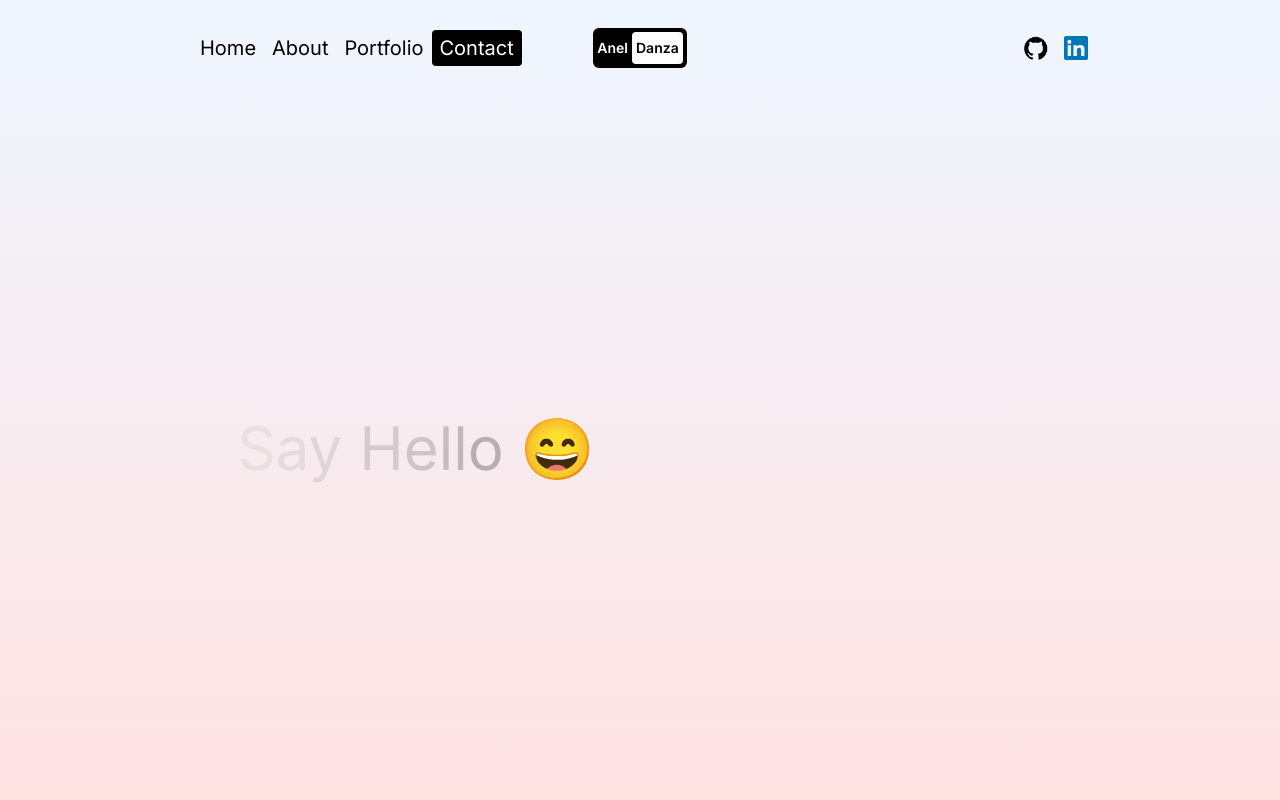
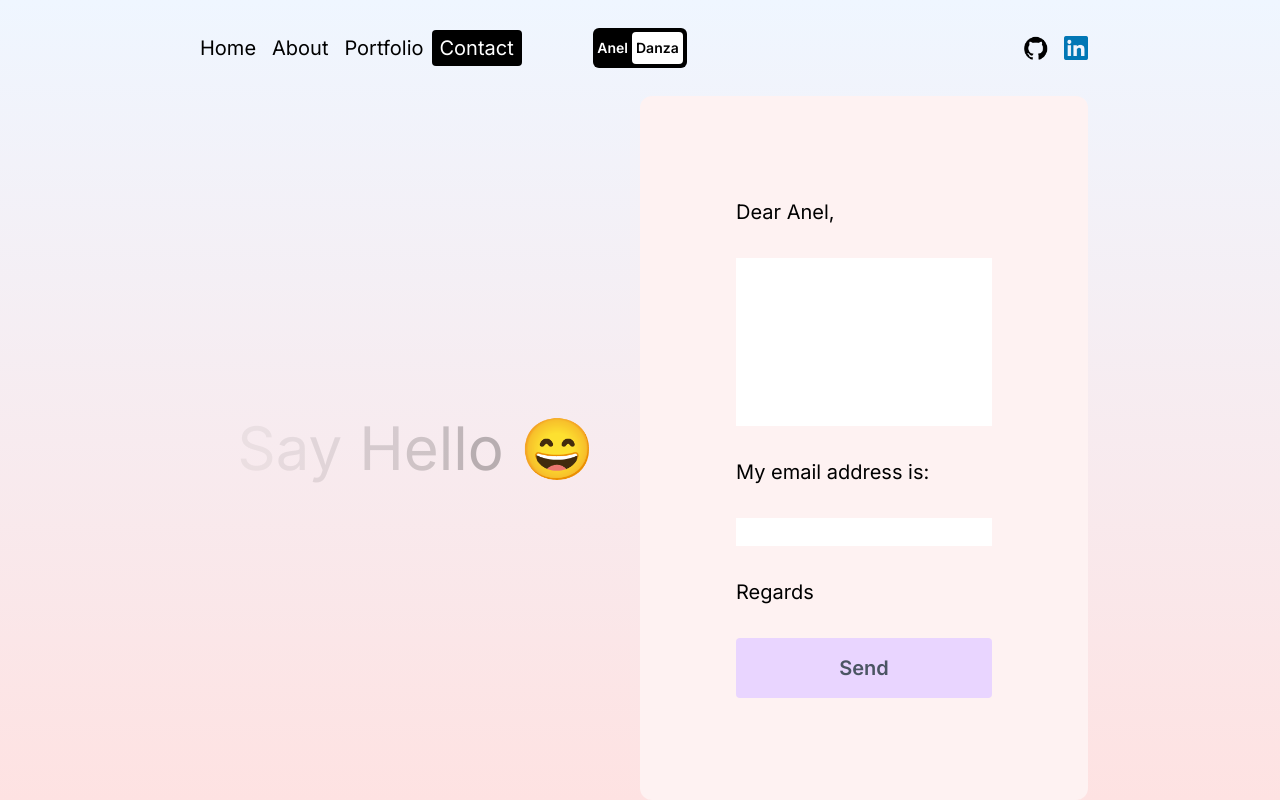
Before and after one commit to safak/next-animated-portfolio, a Next.js app: page /contact in a window 1280 px wide. Built offline with nearby package versions, Linux system fonts and the light colour scheme.

Commit message:
add form

```diff
--- a/src/app/contact/page.jsx
+++ b/src/app/contact/page.jsx
@@ -1,11 +1,15 @@
 "use client";
 
 import { motion } from "motion/react";
+import { useState } from "react";
 import AnimatedPageWrapper from "@/components/animatedPageWrapper";
 
 const text = "Say Hello";
 
 const ContactPage = () => {
+  const [success, setSuccess] = useState(false);
+  const [error, setError] = useState(false);
+
   return (
     <AnimatedPageWrapper>
       <div className="h-full flex flex-col lg:flex-row app-container">
@@ -31,7 +35,29 @@ const ContactPage = () => {
           <div>😄</div>
         </div>
 
-        <form className="h-1/2 lg:h-full lg:w-1/2"></form>
+        <form className="h-1/2 lg:h-full lg:w-1/2 bg-red-50 flex flex-col gap-8 justify-center text-xl rounded-xl p-24">
+          <span>Dear Anel,</span>
+          <textarea rows={6} className="input-field resize-none" />
+          <span>My email address is:</span>
+          <input type="email" className="input-field" />
+          <span>Regards</span>
+          <button
+            type="submit"
+            className="bg-purple-200 text-gray-600 font-semibold p-4 rounded"
+          >
+            Send
+          </button>
+          {success && (
+            <span className="text-green-600 font-semibold">
+              Your message has been sent successfully!
+            </span>
+          )}
+          {error && (
+            <span className="text-red-600 font-semibold">
+              There was an error sending your message!
+            </span>
+          )}
+        </form>
       </div>
     </AnimatedPageWrapper>
   );
```
